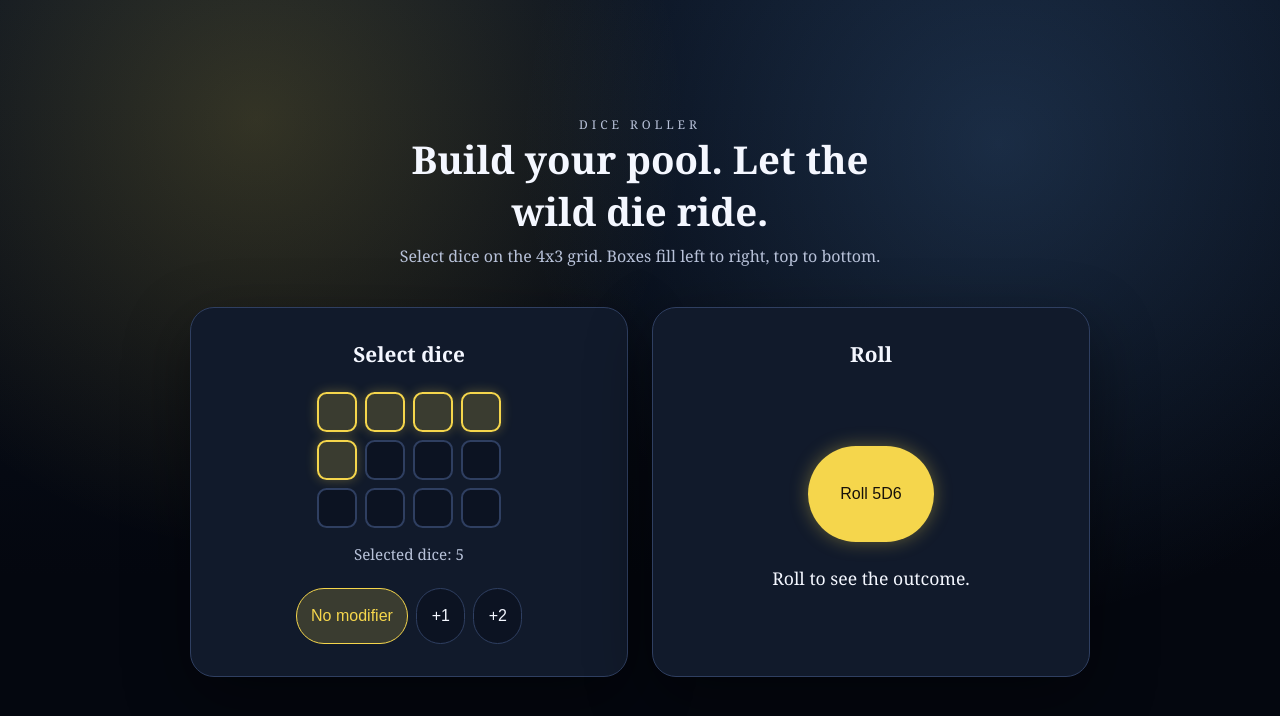
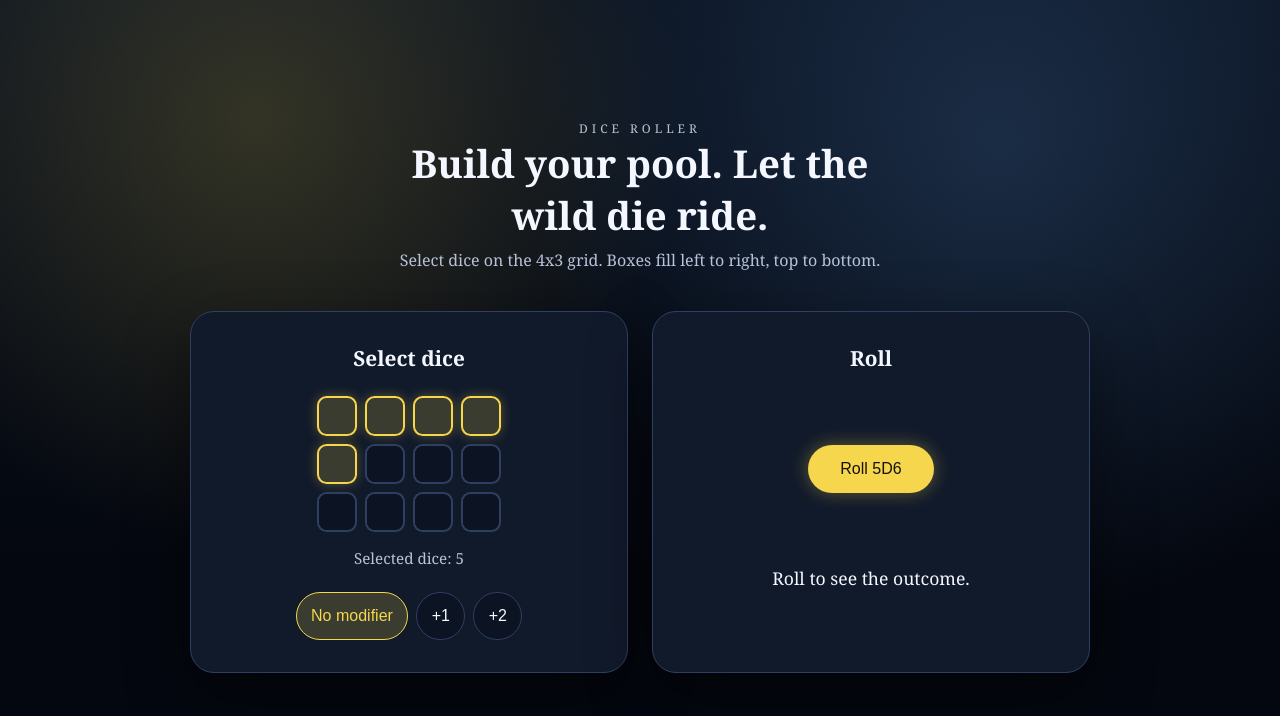
Before and after one commit to jreynoso/react-dice-roller, a React (Vite) app: page / in a window 1280 px wide. Shown: the top 716 px of the page. Built offline with nearby package versions, Linux system fonts and the light colour scheme.

Commit message:
adjusted button heights

```diff
--- a/src/ui/components/RollButton.tsx
+++ b/src/ui/components/RollButton.tsx
@@ -14,6 +14,7 @@ const Button = styled.button`
   color: var(--accent-ink);
   font-size: 1rem;
   padding: 0.75rem 2rem;
+  height: 3rem;
   cursor: pointer;
   box-shadow: 0 0 18px rgba(245, 214, 76, 0.35);
 
--- a/src/ui/pages/DicePage.tsx
+++ b/src/ui/pages/DicePage.tsx
@@ -74,7 +74,7 @@ const ModifierGroup = styled.div`
 `
 
 const ModifierButton = styled.button<{ $active: boolean }>`
-  height: 3.5rem;
+  height: 3rem;
   border: 1px solid ${({ $active }) => ($active ? 'var(--accent)' : 'var(--border)')};
   border-radius: 999px;
   background: ${({ $active }) => ($active ? 'rgba(245, 214, 76, 0.18)' : 'var(--panel-secondary)')};
```
